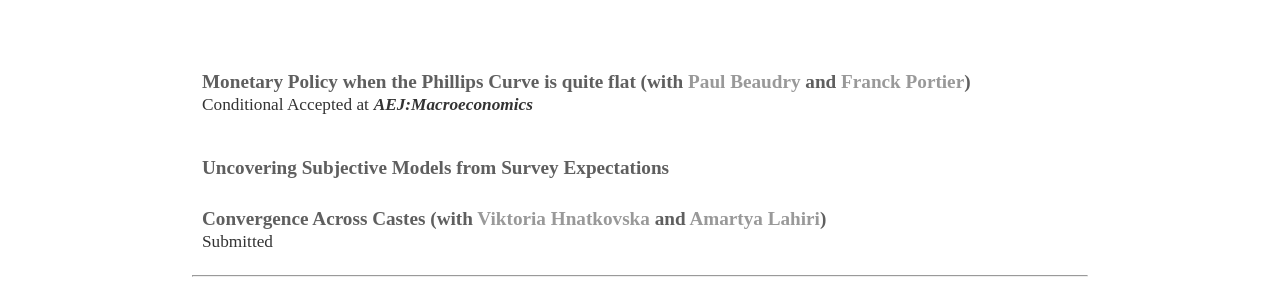
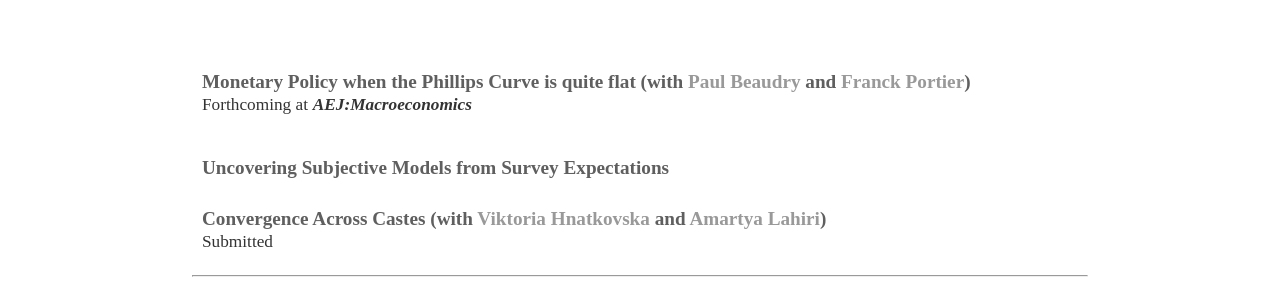
Before and after one commit to sevhou/sevhou.github.io, a Jekyll site: the page built from research/index.html, in a window 1280 px wide. Shown: the part 606-894 px from the top of the page. Built offline with Jekyll 4.4.1, drawn with Linux system fonts in a browser that asks for light colours.

Commit message:
Update index.html

```diff
--- a/research/index.html
+++ b/research/index.html
@@ -30,7 +30,7 @@ title: Research
     </div>
 
     <br><h2 type="button" class="slide-toggle">Monetary Policy when the Phillips Curve is quite flat (with <a href="https://economics.ubc.ca/faculty-and-staff/paul-beaudry/">Paul Beaudry</a> and <a href="https://fportier.wordpress.com/">Franck Portier</a>) <br>
-	<pubf>Conditional Accepted at</pubf> <jname>AEJ:Macroeconomics</jname></h2>
+	<pubf>Forthcoming at</pubf> <jname>AEJ:Macroeconomics</jname></h2>
     <div class="box">
         <div class="box-inner">This papers examines an environment where the Phillips curve is locally quite flat and in which a cost channel of monetary policy may also be at play. The aim of the paper is two fold. First, we highlight conditions under which a relatively flat  Phillips Curve  can invalidate standard prescriptions regarding how monetary policy should be conducted to control inflation. In particular, we discuss the desirability of   a "Go Big or Stay Home" principle for monetary policy under a certain parameter configuration. This principle refers to the desirability of either responding to shocks in a very aggressive way or  not at all, if one aims is to maintain inflation close to target. In the second part of the paper we explore the empirical relevance of the parameter configuration that would favor this principle. To this end,  we provide structural estimates from full model estimation as well as provide evidence based on more direct estimation of the Phillips curve.  The results from both exercises give  substantial support to the configuration of interest.  We use the framework to offer an explanation to recent puzzles associated the behavior of inflation including the possibility of falling into a low inflation trap.
 
```
